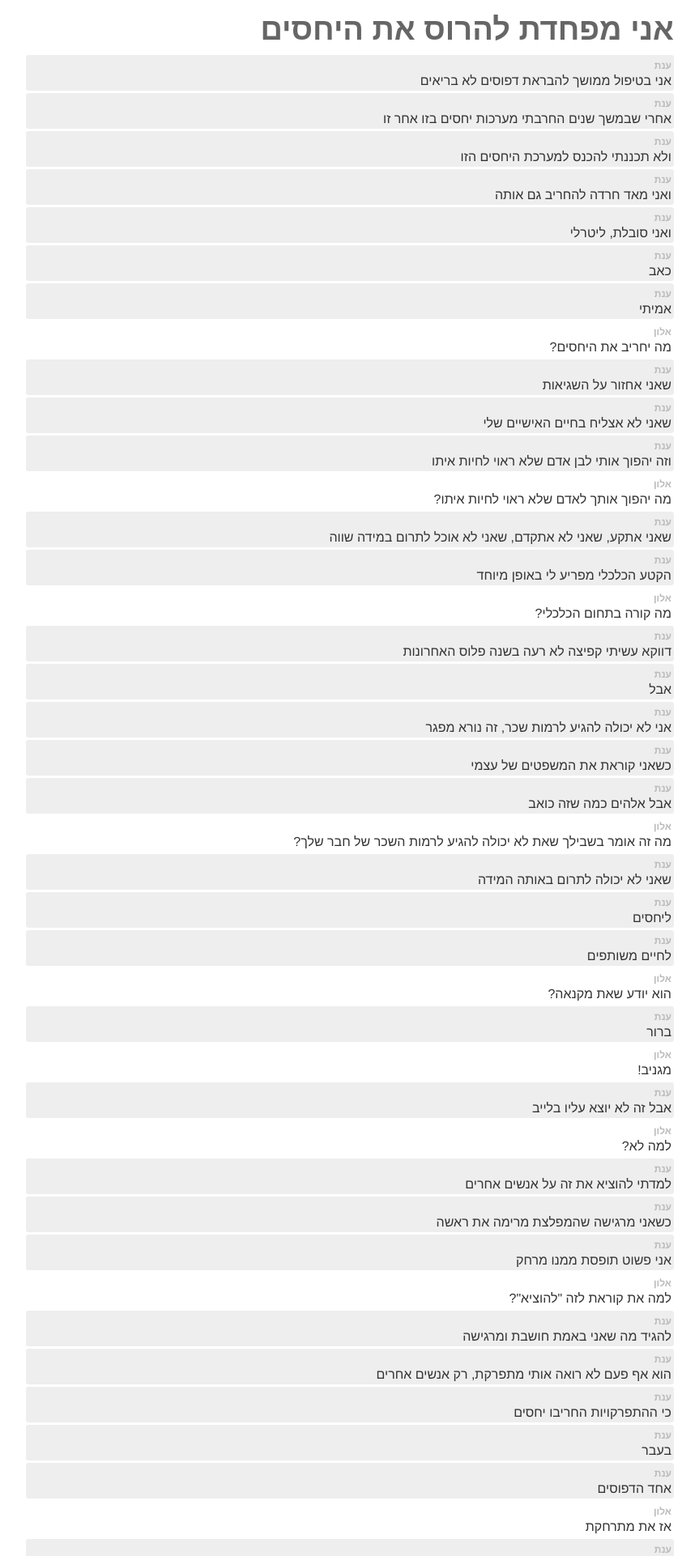
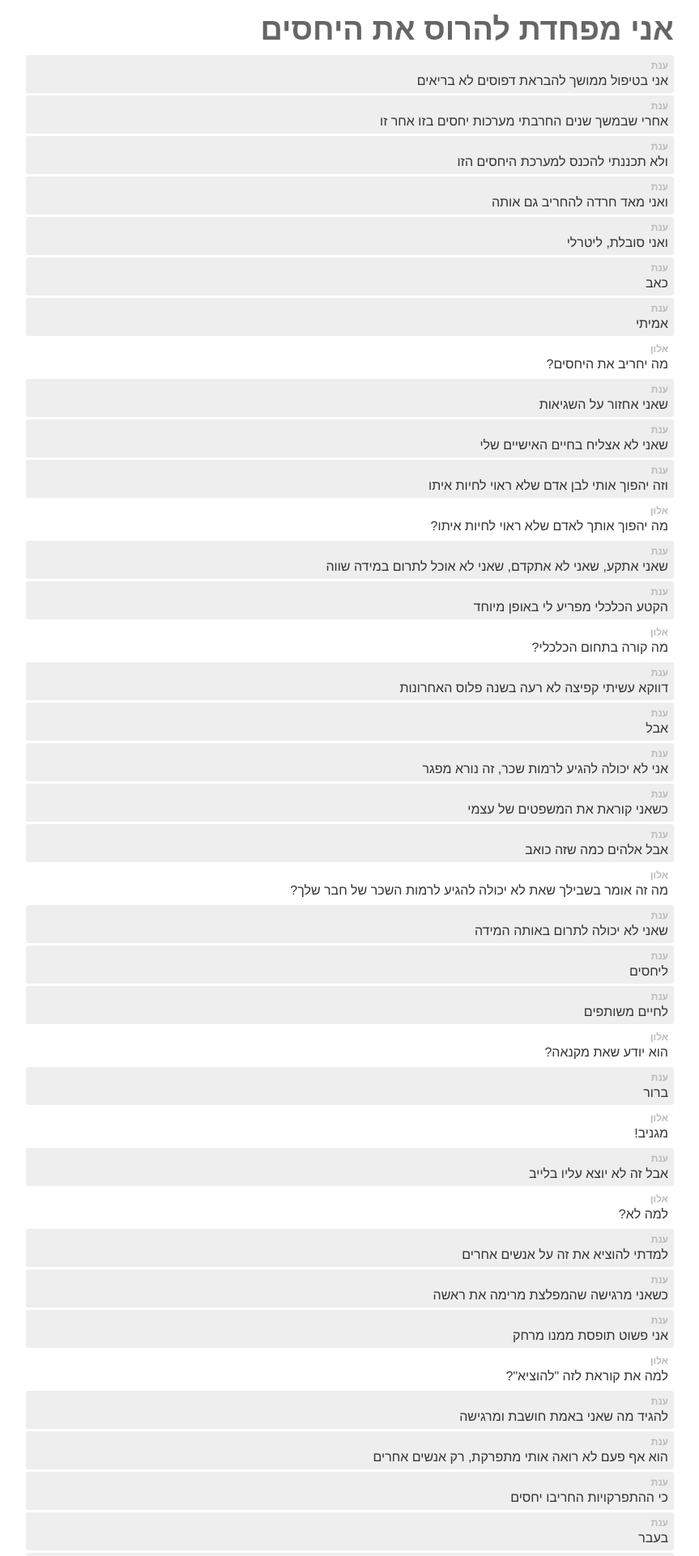
Before and after one commit to openemotion/webapp, a Flask app: a page that uses templates/layout.html in a window 1280 px wide. Shown: the part 115-2037 px from the top of the page at 81% size, without its empty margins (208-1071 px from the left). Run offline with Flask 2, Linux system fonts and the light colour scheme; data comes from the database, SQL or seed files in the repository; parts of the project's set-up code (start-up, migrations or seed data) failed here and were passed over; some libraries are stand-ins or nearby versions; some web fonts are replaced.

Commit message:
small style fix

```diff
--- a/static/css/chat.css
+++ b/static/css/chat.css
@@ -19,17 +19,16 @@
 }
 
 .message {
+  padding: 3px 7px 6px 7px;
   margin-bottom: 3px;
 }
 
 .message.talker {
-  padding: 3px;
   border-radius: 3px;
   background-color: #eee;
 }
 
 .message.listener {
-  padding: 3px;
 }
 
 .author {
```
